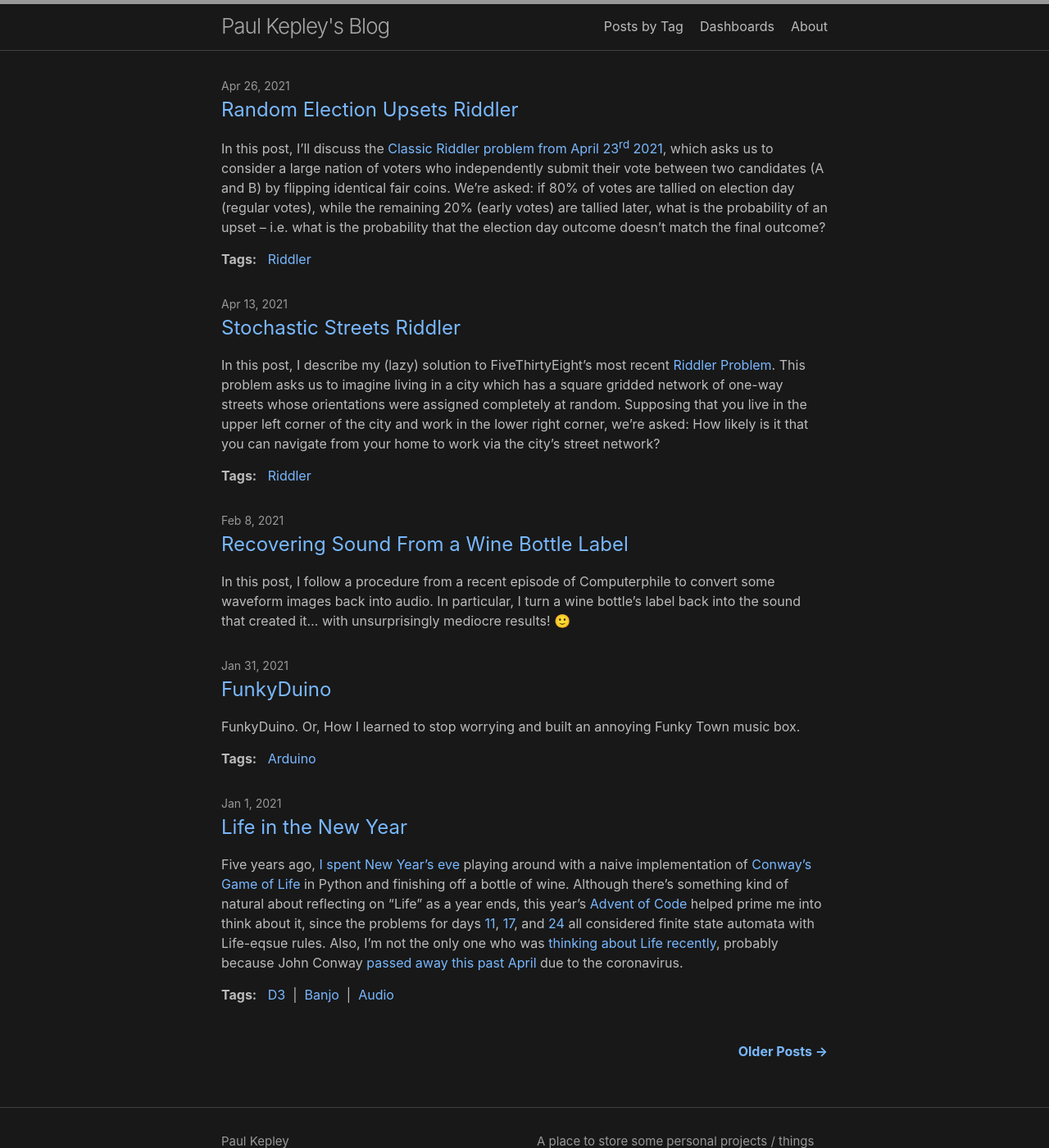
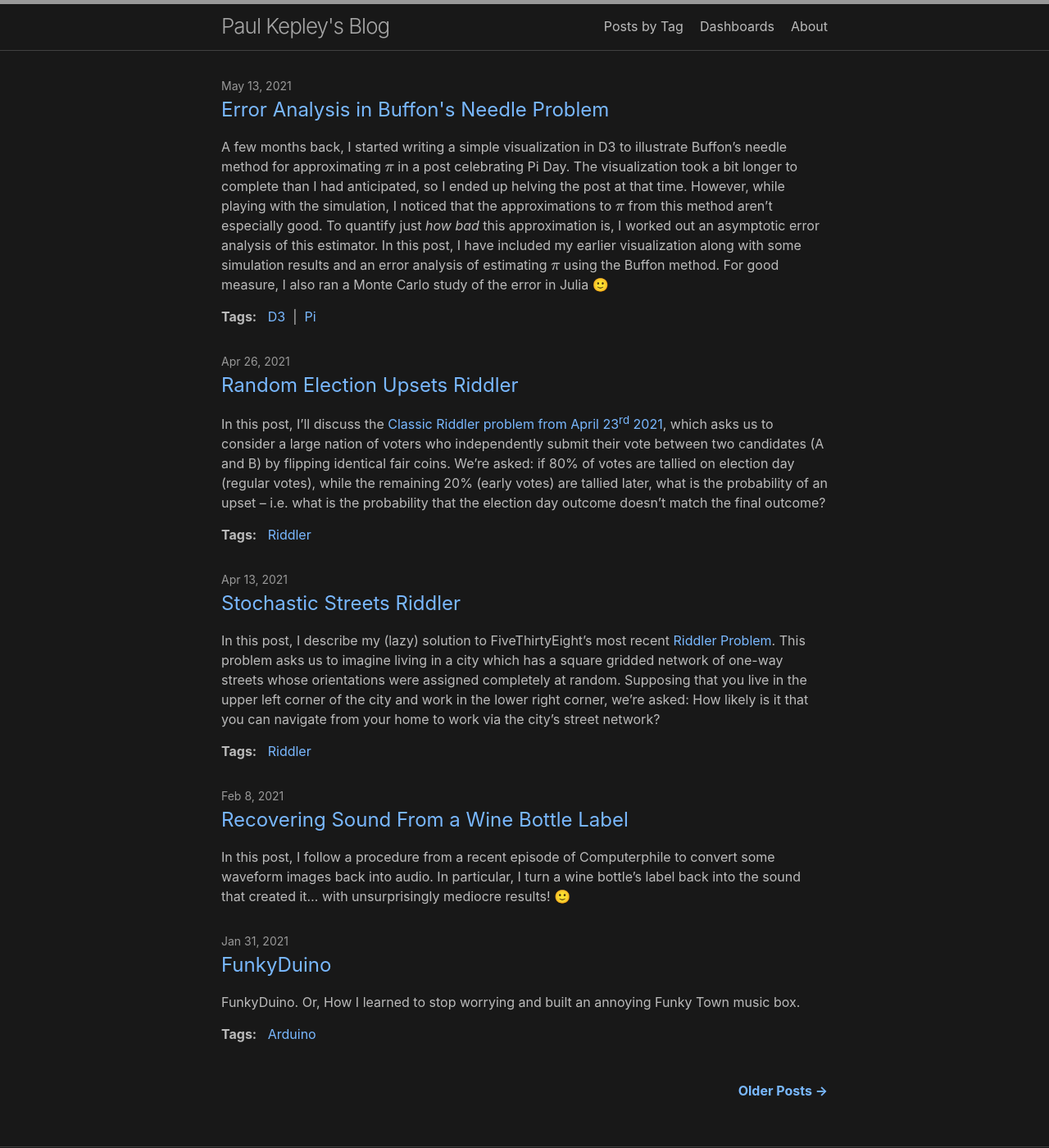
Before and after one commit to pkepley/pkepley.github.io, a Jekyll site: the page built from index.html, in a window 1280 px wide and 1400 px high. Shown: the whole window at 82% size. Built offline with Jekyll 4.4.1, drawn with Linux system fonts in a browser that asks for light colours; formulas are drawn with MathJax 3; the list of posts is cut into pages by our own code.

Commit message:
Moving this post up to today.

```diff
--- a/_posts/2021-06-28-HappyTauDay.md
+++ b/_posts/2021-05-13-AsymptoticBuffon.md
@@ -1,19 +1,17 @@
 ---
 layout: post
-published: false
-title: Error Analysis in Buffon's Needle Problem (Happy Tau Day!)
+published: true
+title: Error Analysis in Buffon's Needle Problem
 tag: [D3, Pi]
 ---
 
-Happy <strike>Pi</strike> Tau day! A few months back, I started writing a simple
-visualization in D3 to illustrate Buffon's needle problem for a post celebrating
-Pi Day. However, I was slow to finish and decided against publishing the post at
-that time. Since I didn't want to post it a few days late, and since I didn't
-want to wait until next year's Pi day in order to post it, I figured that Tau day (today,
-6/28) would be an equally good day for such a post, so I have included my
+A few months back, I started writing a simple
+visualization in D3 to illustrate Buffon's needle method for approximating $$\pi$$ in a post celebrating
+Pi Day. The visualization took a bit longer to complete than I had anticipated, so I ended up helving the post at that time. However, while playing with the simulation, I noticed that the approximations to $$\pi$$ from this method aren't especially good. To quantify just *how bad* this approximation is, I worked out an asymptotic error analysis of this estimator. In this post,
+ I have included my
 earlier visualization along with some simulation results and an error analysis
 of estimating $$\pi$$ using the Buffon method. For good measure, I also ran a
-simulation study in Julia 🙂
+Monte Carlo study of the error in Julia 🙂
 
 [comment]: <> assign path for assets to avoid repeating myself
 {% assign asset_path = base | append: "/assets/posts/20210628_HappyTauDay" %}
@@ -22,16 +20,16 @@ simulation study in Julia 🙂
 ## Introduction
 When I was a junior in high school, I was assigned do some sort of project about
 $$\pi$$ for Pi day. As you might be able to guess from the preceding sentence, I
-can't really remember *what* the assignment entailed, but I do remember reading
+can't really remember *what* the assignment invovled, but I *do* remember reading
 Petr Beckman's [A History of Pi](https://us.macmillan.com/books/9780312381851)
 for my presentation. This book describes the history of $$\pi$$ and provides
-several interesting methods that have been used in the past to estimate $$\pi$$.
-One fun method that this book discusses is [Buffon's Needle
+several interesting methods that have been used in the past to estimate it.
+One fun method discussed in this book, is [Buffon's Needle
 Problem](https://en.wikipedia.org/wiki/Buffon%27s_needle_problem), which is a
 Monte Carlo method for estimating $$\pi$$ that essentially boils down to
 dropping needles over a regular grid and counting how many of them fall across
 horizontal grid lines. With some time, graph paper, and needles, you could
-simulate this process by hand, but since I don't have the patience for that, I
+simulate this process by hand. Since I didn't have the patience for that, I
 decided to <strike>quickly</strike> write up a visualization of the process,
 which you can find [below](#visualization). The simulation requires a fairly
 large number of needles in order to provide a decent estimation of $$\pi$$, so
@@ -40,19 +38,17 @@ needles by hand.
 
 If you play around with the visualization a bit, you should begin to get a sense
 that this isn't a very good way to estimate $$\pi$$. Or, at least, I got that
-sense after clicking the button a lot of times. This got me thinking... I knew
-that the estimate was bad, but just *how bad* is it? So I set out to quantify
-the behavior of the error estimate in Buffon's needle problem. This can be found
-below the visualization (but if you just can't wait, you can jump to it by
-clicking [here](#error-analysis)). In this section, I derive an bound on the
-error which holds with a prescribed level of confidence (i.e. it's a
-probablistic error bound).
+sense after clicking the button a lot of times while testing out the visualization. This got me thinking. The estimate was bad, but just *how bad* was it? With this in mind, I sat down and quantified
+the behavior of the error estimate in Buffon's needle problem. The results can be found
+in this post, below the visualization (if you just can't wait, you can jump to it by
+clicking [here](#error-analysis)). In that section, I derive an bound on the
+error which holds with a prescribed level of confidence.
 
-Because I often don't trust my math, I decided I'd run a simulation study to
+Because I often like to validate my math, I decided that I'd run a simulation study to
 verify my error bound. I performed the simulation study in Julia, and have made
 the code and data available [on
 github](https://github.com/pkepley/blog-notebooks/tree/master/20210628_HappyTauDay).
-Direct links are also provided below. If you're just interested in how the simulation compares with the theoertical bounds, you can jump to the results [here](#simulation-study).
+Direct links are also provided below. If you're just interested in how the simulation compares with the theoertical bounds, then you can jump directly to the results [here](#simulation-study).
 
 
 ## Visualization <a id="visualization"></a>
```
